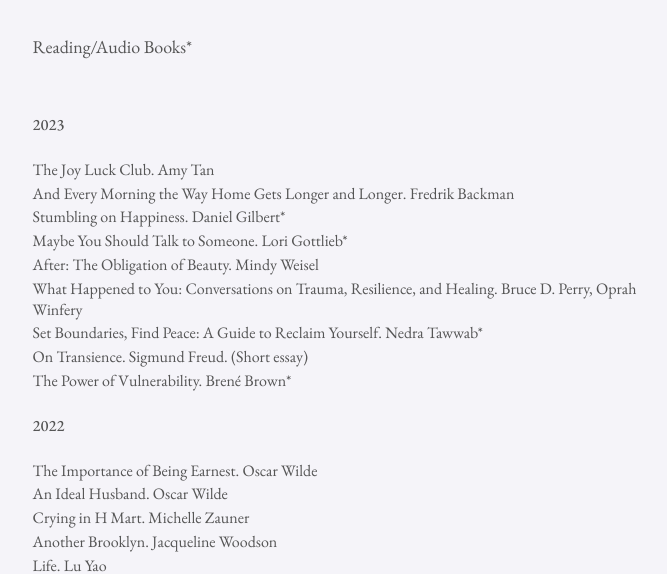
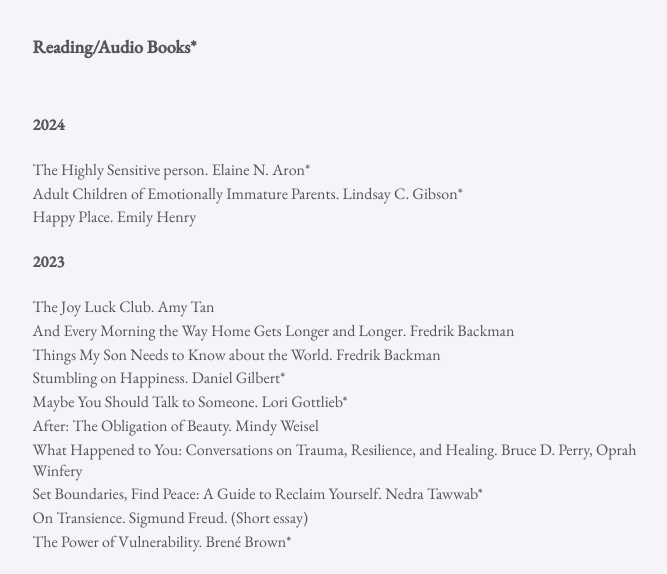
Before and after one commit to yiminxsisu/yiminxsisu.github.io, a plain HTML site: page read.html in a window 1280 px wide. Shown: the part 211-785 px from the top of the page, without its empty margins (249-916 px from the left). Drawn offline with nearby package versions, Linux system fonts and the light colour scheme; a web font is replaced by a local one.

Commit message:
Update readings

```diff
--- a/read.html
+++ b/read.html
@@ -41,10 +41,16 @@
                         <p class="page-title">Reading/Audio Books*</p>
                         <br>
 
+                        <p class="section-title">2024</p>
+                        <p id="book-item">The Highly Sensitive person. Elaine N. Aron*</p>
+                        <p id="book-item">Adult Children of Emotionally Immature Parents. Lindsay C. Gibson*</p>
+                        <p id="book-item">Happy Place. Emily Henry</p>
+
 
                         <p class="section-title">2023</p>
                         <p id="book-item">The Joy Luck Club. Amy Tan</p>
                         <p id="book-item">And Every Morning the Way Home Gets Longer and Longer. Fredrik Backman</p>
+                        <p id="book-item">Things My Son Needs to Know about the World. Fredrik Backman</p>
                         <p id="book-item">Stumbling on Happiness. Daniel Gilbert*</p>
                         <p id="book-item">Maybe You Should Talk to Someone. Lori Gottlieb*</p>
                         <p id="book-item">After: The Obligation of Beauty. Mindy Weisel</p>
--- a/style.css
+++ b/style.css
@@ -35,11 +35,11 @@ p.Chinese {
 
 p.page-title {
     font-size: 18px;
-    font-weight: 400;
+    font-weight: 600;
 }
 
 p.section-title {
-    font-weight: 500;
+    font-weight: 600;
     margin-top: 24px;
     margin-bottom: 24px;
 }
@@ -50,7 +50,7 @@ p#book-item {
 
 a {
     color:rgba(183, 68, 29, 0.94);
-    text-decoration: underline;
+    text-decoration: none;
 }
 
 
```
